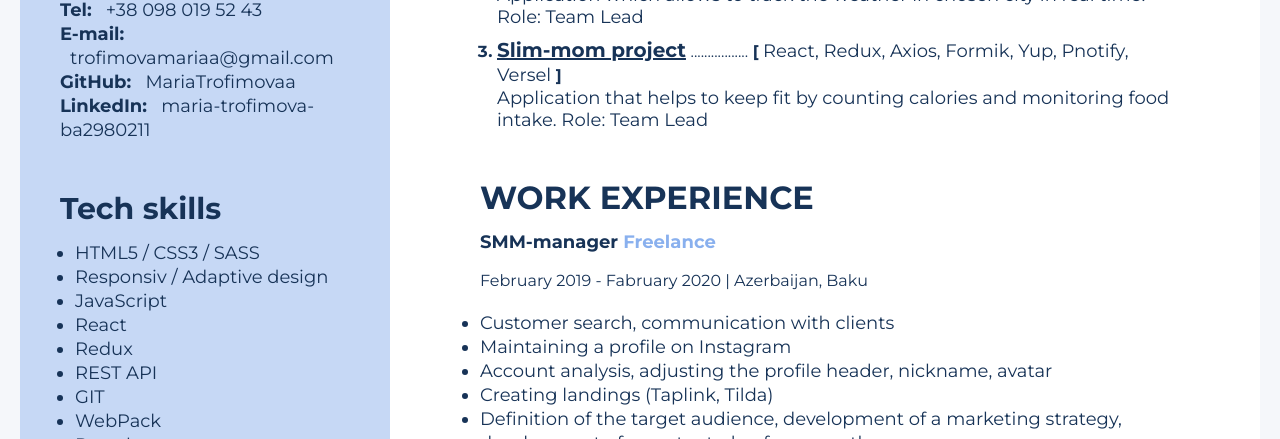
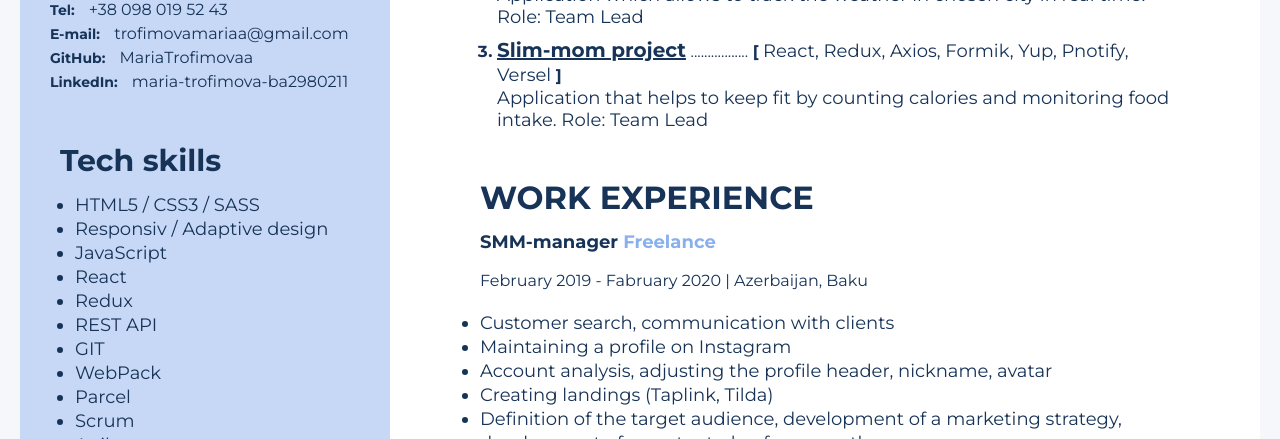
Before and after one commit to MariaTrofimovaa/trofimova-cv, a plain HTML site: page index.html in a window 1280 px wide. Shown: the part 661-1100 px from the top of the page. Drawn offline with Linux system fonts and the light colour scheme.

Commit message:
styles fixed

```diff
--- a/css/style.css
+++ b/css/style.css
@@ -17,9 +17,7 @@ body {
 .wrapper {
   background: #ffffff;
   display: flex;
-  /* max-width: 1200px; */
   margin: 0 auto;
-  /* box-shadow: 5px 9px 20px rgba(0, 0, 0, 0.15); */
 }
 
 .sidebar {
@@ -41,8 +39,8 @@ body {
 }
 
 .contacts-container {
-  margin-left: 40px;
-  margin-right: 40px;
+  margin-left: 30px;
+  margin-right: 30px;
   margin-top: 60px;
 }
 
@@ -50,12 +48,11 @@ body {
   font-size: 30px;
   font-weight: 700;
   line-height: 24px;
-  /* color: #173357; */
   margin-bottom: 20px;
 }
 
 .contacts-link {
-  font-size: 18px;
+  font-size: 16px;
   font-weight: 400;
   line-height: 24px;
   color: #173357;;
@@ -64,10 +61,9 @@ body {
 }
 
 .contacts-link-type {
-  font-size: 18px;
+  font-size: 14px;
   font-weight: 700;
   line-height: 24px;
-  /* color: #173357; */
 }
 
 .tech-skills-title {
@@ -75,7 +71,6 @@ body {
   font-weight: 700;
   line-height: 24px;
   margin-bottom: 20px;
-  /* color: #173357; */
 }
 
 .tech-skills-container {
@@ -89,12 +84,7 @@ body {
   font-weight: 400;
   line-height: 24px;
   margin-left: 15px;
-  /* color: #173357; */
 }
-
-/* .tech-skills-text {
-  color: #173357;
-} */
 
 .soft-skills-container {
   margin-left: 40px;
@@ -107,7 +97,6 @@ body {
   font-weight: 700;
   line-height: 24px;
   margin-bottom: 20px;
-  /* color: #173357; */
 }
 
 .soft-skills-item {
@@ -115,7 +104,6 @@ body {
   font-weight: 400;
   line-height: 24px;
   margin-left: 15px;
-  /* color: #173357; */
 }
 
 
@@ -162,14 +150,12 @@ body {
 }
 
 .tech-name {
-  /* color: #595959; */
   font-size: 18px;
   font-weight: 400;
   line-height: 24px;
 }
 
 .dots {
-  /* color: #595959; */
   font-weight: 400;
 }
 
@@ -207,7 +193,6 @@ body {
 }
 
 .profession-time {
-  /* color: #a8a8a8; */
   font-size: 16px;
   font-weight: 400;
   line-height: 24px;
@@ -220,7 +205,6 @@ body {
 }
 
 .profession-duties-item {
-  /* color: #595959; */
   font-size: 18px;
   font-weight: 400;
   line-height: 24px;
@@ -228,7 +212,6 @@ body {
 
 .profession-ach {
   margin-top: 10px;
-  /* color: black; */
 }
 
 .additional-ed{
@@ -244,7 +227,6 @@ body {
 }
 
 .education-category {
-  /* color: #000000; */
   font-size: 18px;
   font-weight: 700;
   line-height: 24px;
```
Also changed, not shown: index.html (+0 -46 lines), img/photo1.png (deleted).
